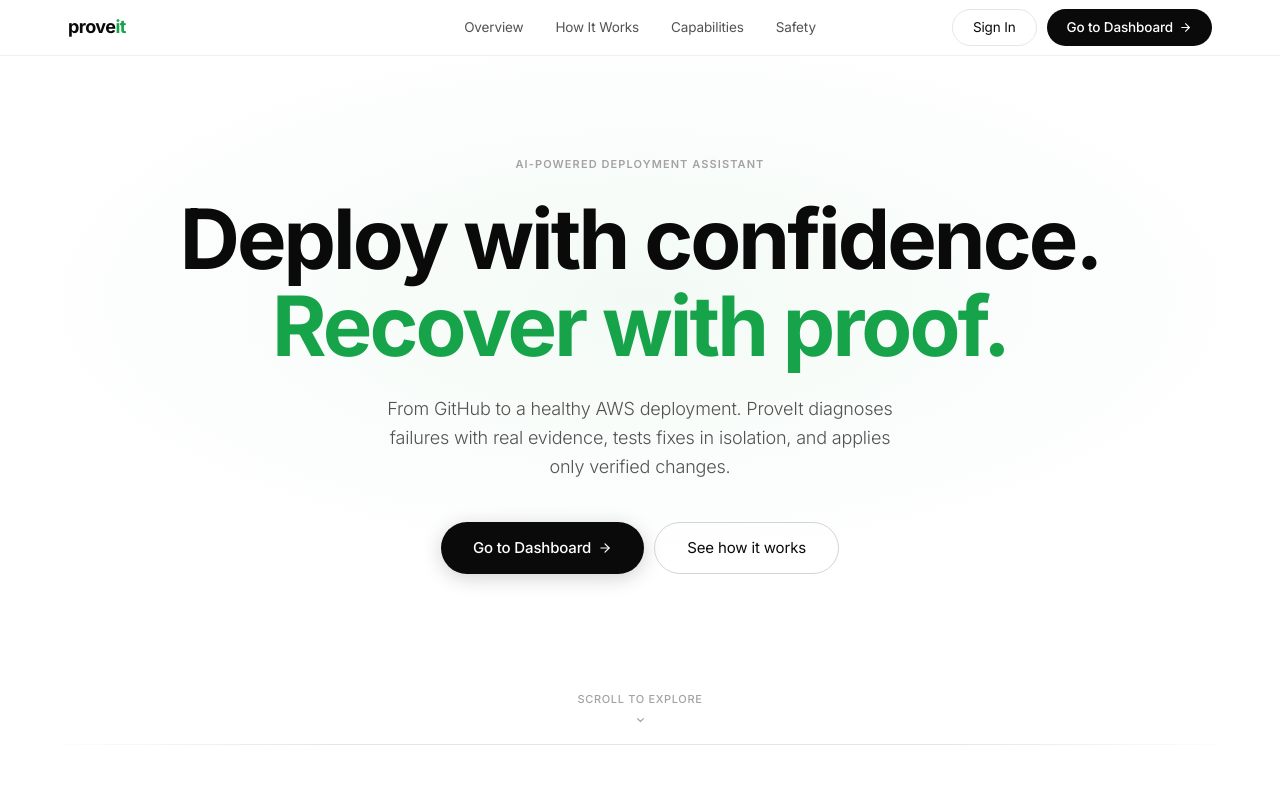
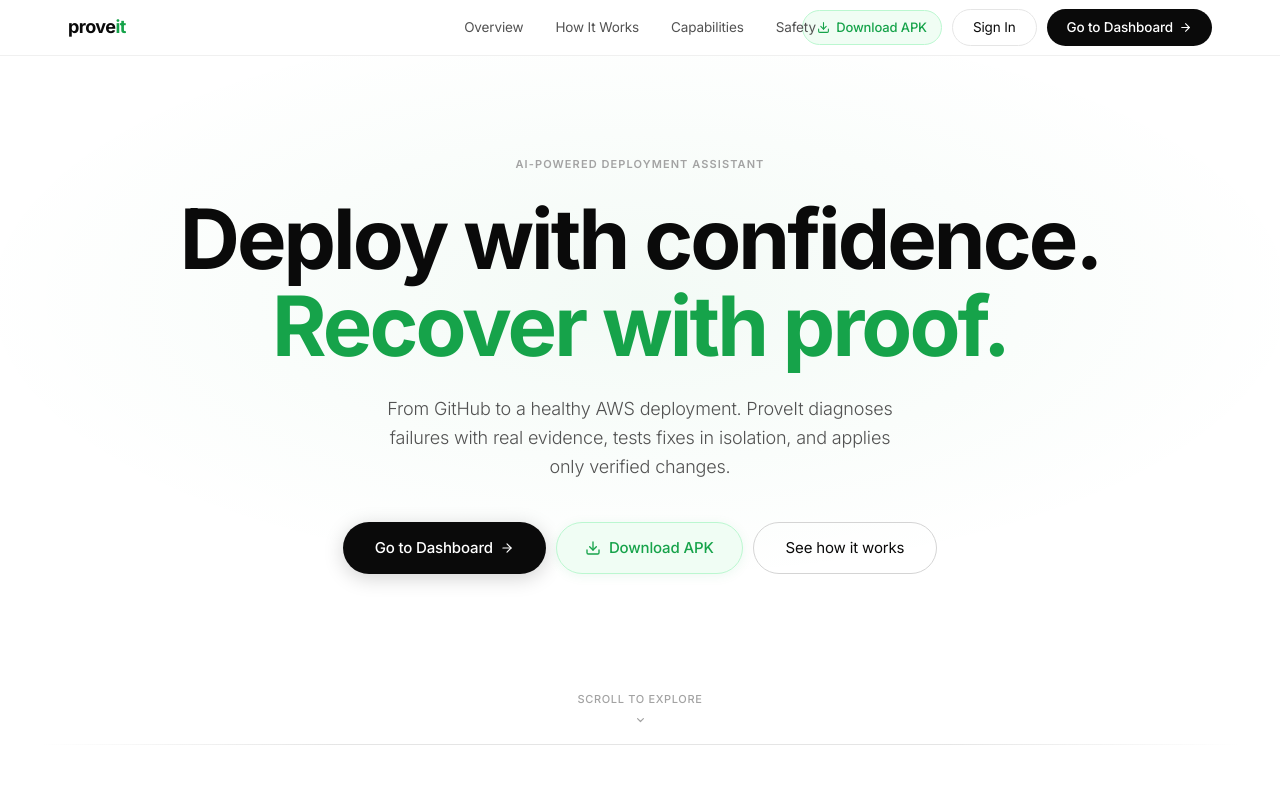
Before and after one commit to mallampati-sumanth/7gen-proveit-innosprint, a Next.js app in the folder frontend/: page / in a window 1280 px wide. Shown: the top 800 px of the page. Built offline with nearby package versions, Linux system fonts and the light colour scheme; no server answers.

Commit message:
feat(landing): add Download APK button to landing page navigation, hero, and CTA sections

```diff
--- a/frontend/src/app/landing/page.tsx
+++ b/frontend/src/app/landing/page.tsx
@@ -73,6 +73,16 @@ const CSS = `
     transition: border-color .18s, background .18s, transform .18s;
   }
   .sai-btn-out:hover { border-color: #a3a3a3; background: #fafafa; transform: scale(1.02); }
+  .sai-btn-apk-nav {
+    font-size: 13px; font-weight: 500; color: #16a34a;
+    background: #f0fdf4; border: 1.5px solid #bbf7d0; border-radius: 980px;
+    padding: 6px 14px; cursor: pointer; letter-spacing: -.01em;
+    text-decoration: none; display: inline-flex; align-items: center; gap: 6px;
+    transition: all .18s;
+  }
+  .sai-btn-apk-nav:hover {
+    border-color: #16a34a; background: #dcfce7; color: #15803d; transform: scale(1.02);
+  }
 
   .sai-user-chip {
     font-size: 13px; font-weight: 500; color: #0a0a0a;
@@ -158,6 +168,18 @@ const CSS = `
     transition: border-color .18s, background .18s, transform .2s cubic-bezier(.34,1.56,.64,1);
   }
   .sai-btn-hero-ghost:hover { border-color: #737373; background: #f5f5f5; transform: translateY(-1px); }
+  .sai-btn-hero-apk {
+    font-size: 15px; font-weight: 500; color: #16a34a;
+    background: #f0fdf4; border: 1.5px solid #bbf7d0; border-radius: 980px;
+    padding: 13px 28px; cursor: pointer; letter-spacing: -.01em;
+    text-decoration: none; display: inline-flex; align-items: center; gap: 8px;
+    transition: border-color .18s, background .18s, transform .2s cubic-bezier(.34,1.56,.64,1), box-shadow .2s;
+    box-shadow: 0 2px 12px rgba(22, 163, 74, 0.08);
+  }
+  .sai-btn-hero-apk:hover {
+    border-color: #16a34a; background: #dcfce7; color: #15803d;
+    transform: translateY(-2px) scale(1.02); box-shadow: 0 6px 20px rgba(22, 163, 74, 0.16);
+  }
 
   .sai-rule { height: 1px; background: linear-gradient(90deg, transparent, #e5e5e5 25%, #e5e5e5 75%, transparent); max-width: 1200px; margin: 0 auto; }
   .sai-section { padding: 100px 0; position: relative; background: #ffffff !important; color: #0a0a0a !important; }
@@ -294,6 +316,15 @@ function IcoUser({ s = 18, c = "currentColor" }: { s?: number; c?: string }) {
 function IcoZap({ s = 10, c = "currentColor" }: { s?: number; c?: string }) {
   return <svg width={s} height={s} viewBox="0 0 24 24" fill="none" stroke={c} strokeWidth="1.8" strokeLinecap="round" strokeLinejoin="round"><polygon points="13 2 3 14 12 14 11 22 21 10 12 10 13 2" /></svg>;
 }
+function IcoDownload({ s = 16, c = "currentColor" }: { s?: number; c?: string }) {
+  return (
+    <svg width={s} height={s} viewBox="0 0 24 24" fill="none" stroke={c} strokeWidth="2" strokeLinecap="round" strokeLinejoin="round">
+      <path d="M21 15v4a2 2 0 0 1-2 2H5a2 2 0 0 1-2-2v-4" />
+      <polyline points="7 10 12 15 17 10" />
+      <line x1="12" y1="15" x2="12" y2="3" />
+    </svg>
+  );
+}
 
 function Reveal({ children, delay = 0, className = "" }: { children: React.ReactNode; delay?: number; className?: string }) {
   const ref = useRef<HTMLDivElement>(null);
@@ -426,6 +457,9 @@ function LandingContent() {
             ))}
           </div>
           <div className="sai-nav-actions">
+            <a href="/proveit.apk" download="proveit.apk" className="sai-btn-apk-nav" title="Download ProveIt Android APK">
+              <IcoDownload s={13} c="#16a34a" /> Download APK
+            </a>
             {mounted && activeUsername ? (
               <a href={APP} className="sai-user-chip" title={`Signed in as @${activeUsername}`}>
                 <span className="sai-user-dot" />
@@ -453,6 +487,9 @@ function LandingContent() {
           </p>
           <div className="sai-hero-btns" style={{ animation: "sai-up .9s cubic-bezier(.16,1,.3,1) 240ms both" }}>
             <a href={APP} className="sai-btn-hero">Go to Dashboard <IcoArrow s={14} c="#fff" /></a>
+            <a href="/proveit.apk" download="proveit.apk" className="sai-btn-hero-apk" title="Download ProveIt Mobile App (APK)">
+              <IcoDownload s={16} c="#16a34a" /> Download APK
+            </a>
             <a href="#workflow" className="sai-btn-hero-ghost">See how it works</a>
           </div>
         </div>
@@ -675,6 +712,9 @@ function LandingContent() {
           </p>
           <div style={{ display: "flex", gap: 10, justifyContent: "center", flexWrap: "wrap" }}>
             <a href={APP} className="sai-btn-hero">Go to Dashboard <IcoArrow s={14} c="#fff" /></a>
+            <a href="/proveit.apk" download="proveit.apk" className="sai-btn-hero-apk" title="Download ProveIt Mobile App (APK)">
+              <IcoDownload s={16} c="#16a34a" /> Download APK
+            </a>
             <a href="#workflow" className="sai-btn-hero-ghost">Explore the workflow</a>
           </div>
         </Reveal>
```
Also changed, not shown: 1 other file (tests, documents, lock files or other folders).
